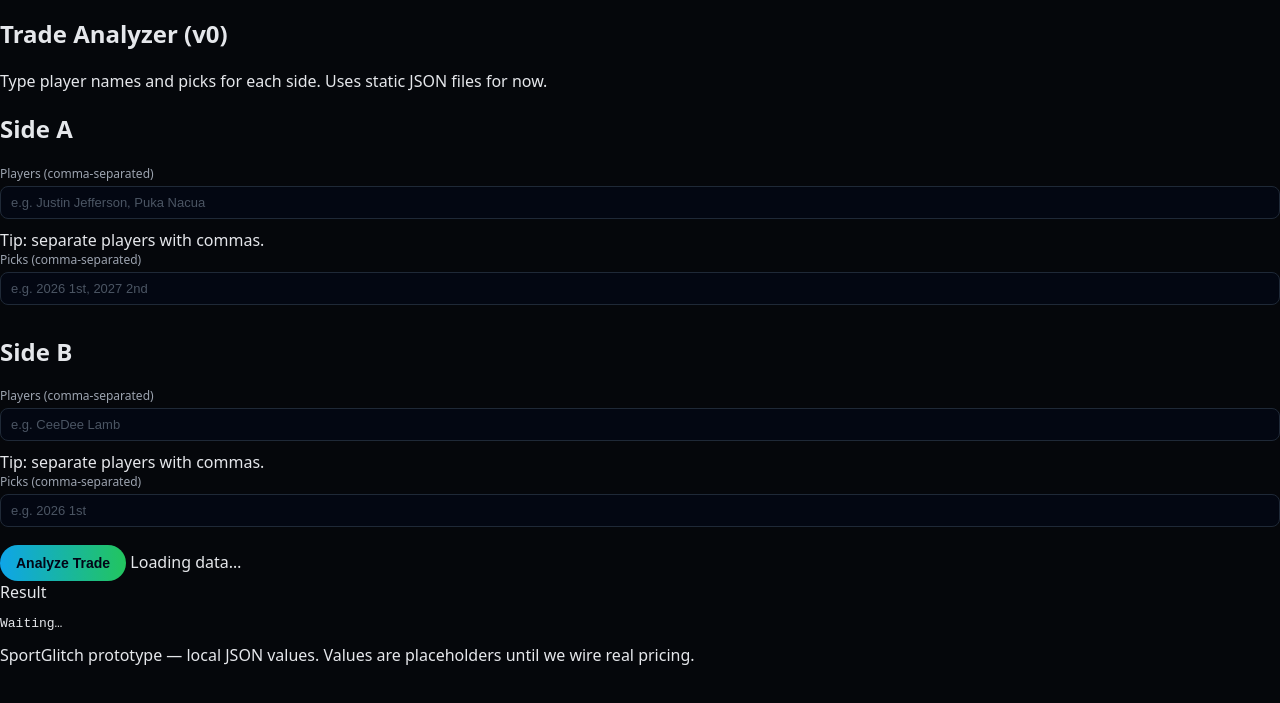
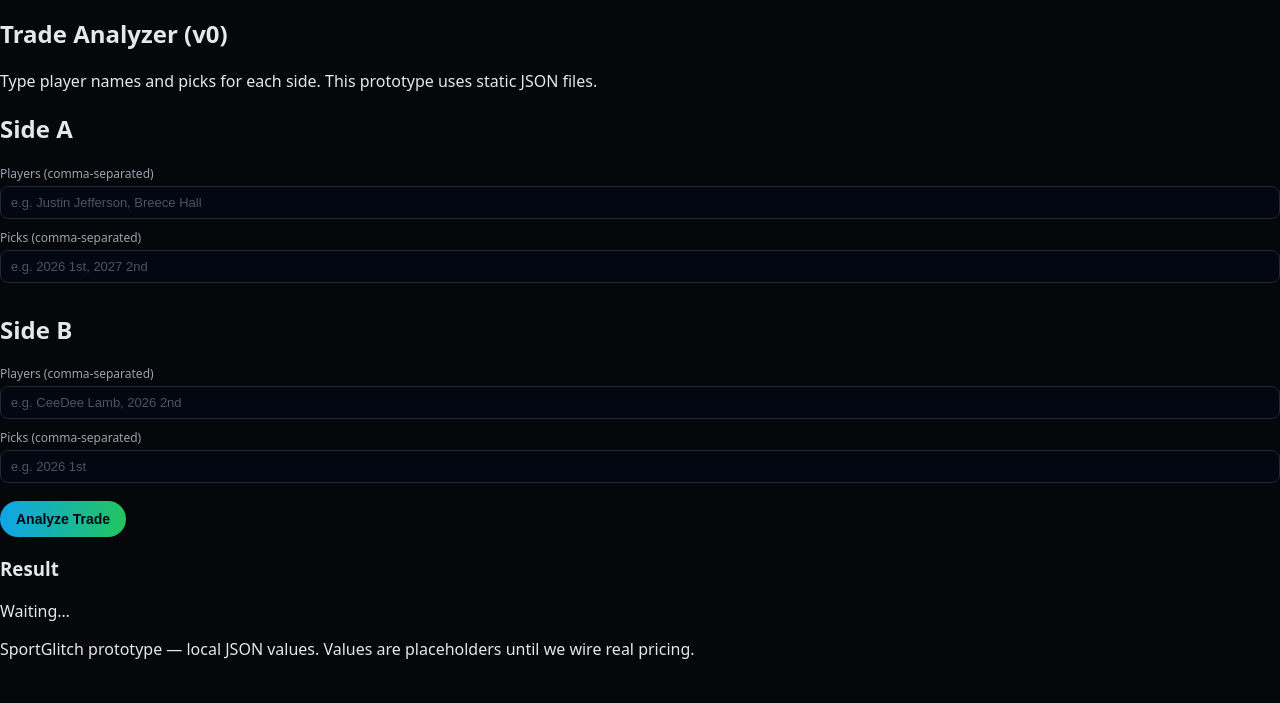
Before and after one commit to drewramirez41/SportGlitch, a plain HTML site: page index.html in a window 1280 px wide. Shown: the part 47-750 px from the top of the page. Drawn offline with Linux system fonts and the light colour scheme.

Commit message:
Update index.html

```diff
--- a/index.html
+++ b/index.html
@@ -1,72 +1,68 @@
-<!doctype html>
+<!DOCTYPE html>
 <html lang="en">
 <head>
   <meta charset="UTF-8" />
-  <meta name="viewport" content="width=device-width, initial-scale=1" />
+  <meta name="viewport" content="width=device-width, initial-scale=1.0" />
   <title>SportGlitch — Trade Analyzer</title>
   <link rel="stylesheet" href="styles.css" />
 </head>
 
 <body>
   <header class="topbar">
-    <div class="brand">
-      <div class="brand-title">SPORTGLITCH</div>
-      <div class="brand-subtitle">Find the glitch in the market.</div>
+    <div class="topbar-inner">
+      <div class="brand">
+        <div class="brand-title">SPORTGLITCH</div>
+        <div class="brand-sub">Find the glitch in the market.</div>
+      </div>
     </div>
   </header>
 
-  <main class="wrap">
-    <section class="panel">
-      <div class="panel-head">
-        <h1 class="panel-title">Trade Analyzer (v0)</h1>
-        <p class="panel-subtitle">
-          Type player names and picks for each side. Uses static JSON files for now.
-        </p>
-      </div>
+  <main class="page">
+    <section class="card">
+      <h1 class="card-title">Trade Analyzer (v0)</h1>
+      <p class="card-subtitle">
+        Type player names and picks for each side. This prototype uses static JSON files.
+      </p>
 
-      <div class="grid2">
-        <!-- SIDE A -->
-        <div class="col">
-          <h2 class="col-title">Side A</h2>
+      <div class="grid-2">
+        <div class="panel">
+          <h2 class="panel-title">Side A</h2>
 
-          <label class="lbl" for="sideAPlayers">Players (comma-separated)</label>
+          <label class="label" for="sideAPlayers">Players (comma-separated)</label>
           <input
             id="sideAPlayers"
-            class="in"
+            class="input"
             type="text"
-            placeholder="e.g. Justin Jefferson, Puka Nacua"
+            placeholder="e.g. Justin Jefferson, Breece Hall"
             autocomplete="off"
           />
-          <div class="hint">Tip: separate players with commas.</div>
 
-          <label class="lbl" for="sideAPicks">Picks (comma-separated)</label>
+          <label class="label" for="sideAPicks">Picks (comma-separated)</label>
           <input
             id="sideAPicks"
-            class="in"
+            class="input"
             type="text"
             placeholder="e.g. 2026 1st, 2027 2nd"
             autocomplete="off"
           />
         </div>
 
-        <!-- SIDE B -->
-        <div class="col">
-          <h2 class="col-title">Side B</h2>
+        <div class="panel">
+          <h2 class="panel-title">Side B</h2>
 
-          <label class="lbl" for="sideBPlayers">Players (comma-separated)</label>
+          <label class="label" for="sideBPlayers">Players (comma-separated)</label>
           <input
             id="sideBPlayers"
-            class="in"
+            class="input"
             type="text"
-            placeholder="e.g. CeeDee Lamb"
+            placeholder="e.g. CeeDee Lamb, 2026 2nd"
             autocomplete="off"
           />
-          <div class="hint">Tip: separate players with commas.</div>
 
-          <label class="lbl" for="sideBPicks">Picks (comma-separated)</label>
+          <label class="label" for="sideBPicks">Picks (comma-separated)</label>
           <input
             id="sideBPicks"
-            class="in"
+            class="input"
             type="text"
             placeholder="e.g. 2026 1st"
             autocomplete="off"
@@ -76,12 +72,13 @@
 
       <div class="actions">
         <button id="analyzeBtn" class="btn">Analyze Trade</button>
-        <span id="loadStatus" class="status">Loading data…</span>
+        <span id="status" class="status"></span>
       </div>
 
       <div class="result">
-        <div class="result-title">Result</div>
-        <pre id="resultBox" class="result-box">Waiting…</pre>
+        <h3 class="result-title">Result</h3>
+        <p id="summary" class="result-summary">Waiting…</p>
+        <pre id="details" class="result-details"></pre>
       </div>
     </section>
 
```
